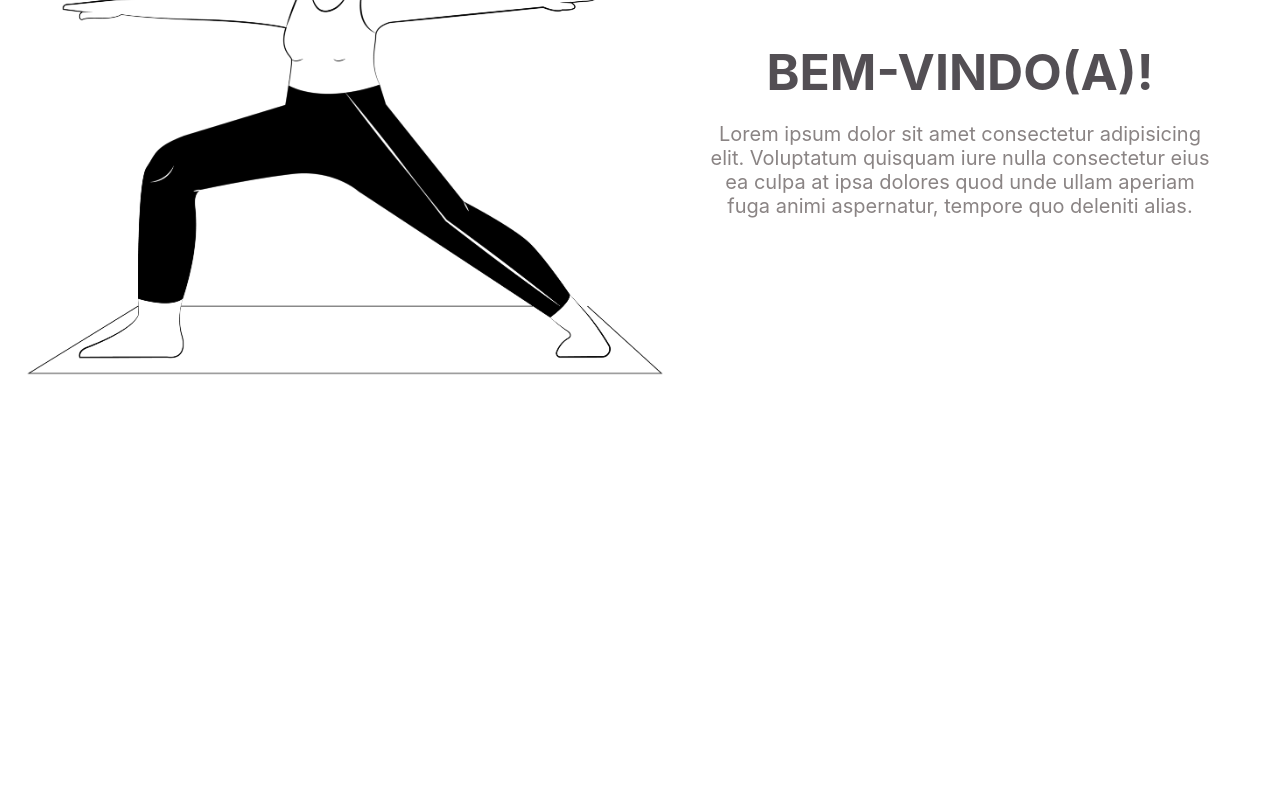
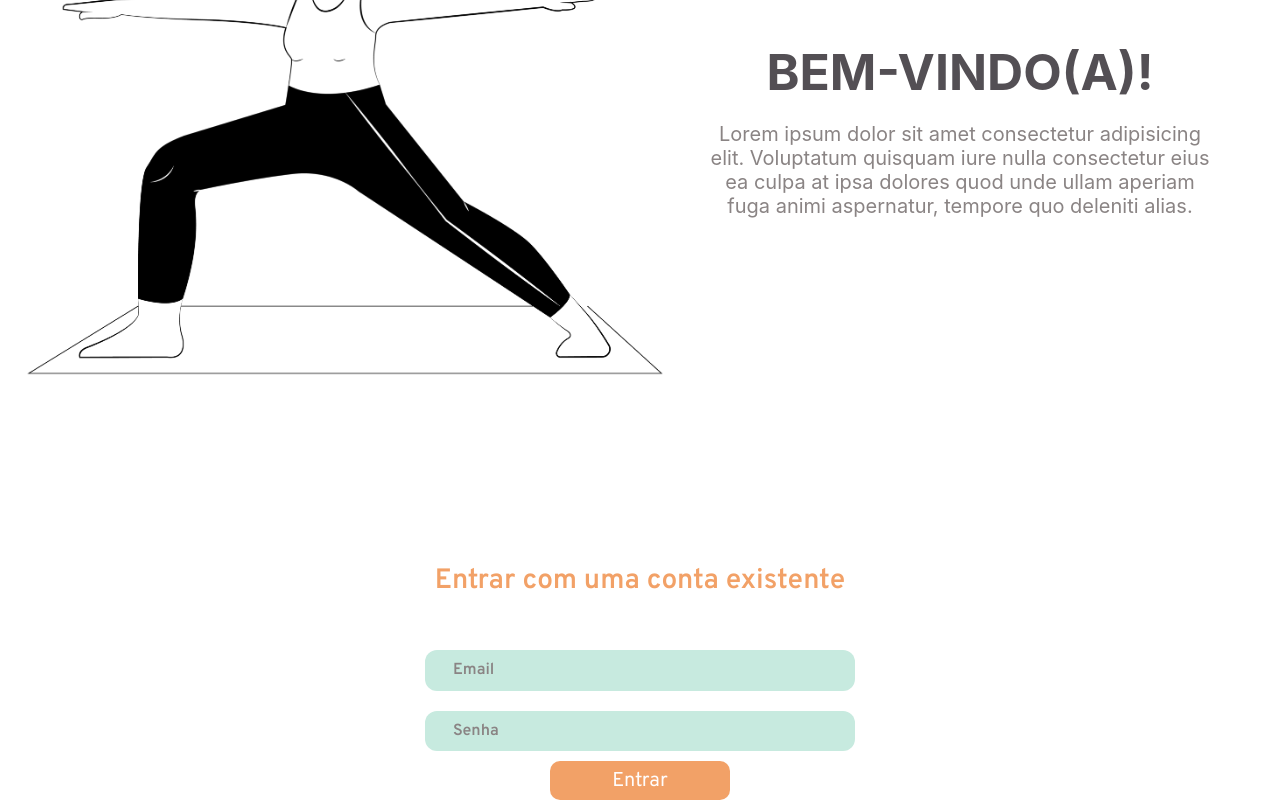
Before and after one commit to murilolmartins/app_habitos, a React (Create React App) app: page / in a window 1280 px wide. Shown: the part 260-1060 px from the top of the page. Before the commit the page ends 800 px from the top, so only its background shows below. Built offline with nearby package versions, Linux system fonts and the light colour scheme.

Commit message:
Feature: errors message

```diff
--- a/src/App.js
+++ b/src/App.js
@@ -1,12 +1,13 @@
 import "./App.css";
 import Routes from "./routes";
-
+import LoginForm from './components/LoginForm';
 
 function App() {
   return (
     <div className="App">
       <div className="App-Container">
         <Routes></Routes>
+        <LoginForm/>
       </div>
     </div>
   );
--- a/src/components/Button/index.jsx
+++ b/src/components/Button/index.jsx
@@ -1,5 +1,5 @@
 import Container from "./styles";
-const Button = ({ children }) => {
-  return <Container>{ children }</Container>;
+const Button = ({ children,...rest }) => {
+  return <Container {...rest}>{ children }</Container>;
 };
 export default Button;
--- a/src/components/Input/styles.js
+++ b/src/components/Input/styles.js
@@ -9,6 +9,7 @@ const Input = styled.input`
   border-radius: 12px;
   padding-left:28px;
   font-size:16px;
+  margin:10px 0;
   ::placeholder{
     color: #8A8484;
     font-weight:700;
--- a/src/components/LoginForm/index.jsx
+++ b/src/components/LoginForm/index.jsx
@@ -1,6 +1,6 @@
 import Button from "./../Button";
 import Input from "./../Input";
-import { Container, Form, Title } from "./styles";
+import { Container, Form, Title,Errors } from "./styles";
 import { useForm } from "react-hook-form";
 import { yupResolver } from "@hookform/resolvers/yup";
 import * as yup from "yup";
@@ -17,13 +17,17 @@ const LoginForm = () => {
   } = useForm({
     resolver: yupResolver(schema),
   });
-  const handleForm = (data) => {};
+  const handleForm = (data) => {
+    console.log(data)
+  };
   return (
     <Container>
       <Title>Entrar com uma conta existente</Title>
-      <Form onsubmit={handleSubmit(handleForm)}>
+      <Form onSubmit={handleSubmit(handleForm)}>
         <Input type="text" placeholder="Email" register={register} name='email' />
+        <Errors>{errors.email?.message}</Errors>
         <Input type="text" placeholder="Senha" register={register} name='password' />
+        <Errors password>{errors.password?.message}</Errors>
         <Button type="submit">Entrar</Button>
       </Form>
     </Container>
--- a/src/components/LoginForm/styles.js
+++ b/src/components/LoginForm/styles.js
@@ -11,12 +11,12 @@ export const slideToLeft = keyframes`
   }
 `;
 export const Container = styled.div`
-  /* font-family:'Overpass'; */
+
   display:flex;
   flex-flow:column;
   justify-content:space-between;
   height:260px;
-  animation: ${slideToLeft} 2s ease-in-out;
+  animation: ${slideToLeft} 1s ease-in-out;
 `;
 export const Title = styled.h2`
   font-family:'Overpass';
@@ -26,10 +26,20 @@ export const Title = styled.h2`
 
 `;
 export const Form = styled.form`
-  /* font-family:'Overpass'; */
+
+  position:relative;
   display:flex;
   flex-flow:column;
   align-items:center;
   justify-content: space-between;
   height:160px;
 `;
+export const Errors = styled.span`
+  color:#f95959;
+
+  position:absolute;
+  top:${props=>props.password?'50px':'-10px'};
+  @media (min-width:768px){
+    align-self:flex-start;
+  }
+`;
```
